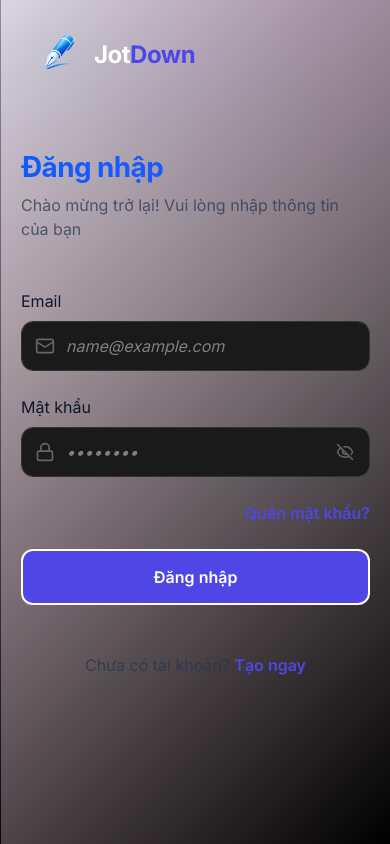
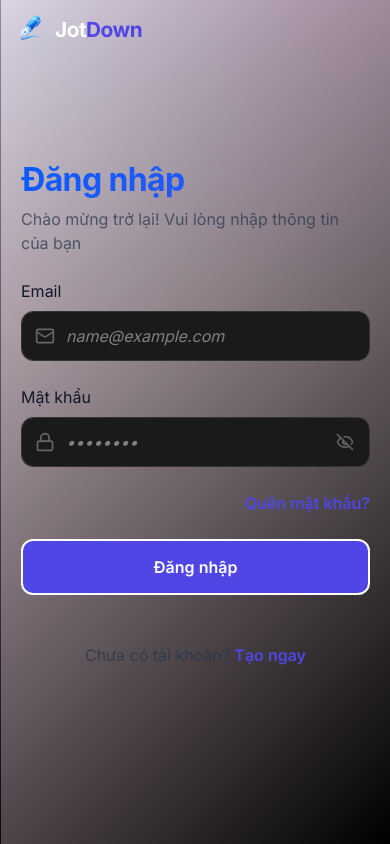
Before and after one commit to DinhPhucoder/JotDown, a React (Vite) app in the folder frontend/: page /login in a window 390 px wide. Built offline with nearby package versions, Linux system fonts and the light colour scheme; a web font is replaced by a local one.

Commit message:
responsive logo

```diff
--- a/frontend/src/pages/Authentication Pages/Auth.css
+++ b/frontend/src/pages/Authentication Pages/Auth.css
@@ -406,3 +406,44 @@ body {
 .back-btn:hover {
   color: white;
 }
+
+
+/* GIAO DIỆN CHO ĐIỆN THOẠI & TABLET (Dưới 992px) */
+@media (max-width: 991.98px) {
+
+  /* Giảm khoảng cách từ chữ "Đăng nhập" xuống các ô input */
+  .auth-header {
+    margin-bottom: 1.5rem !important;
+  }
+
+  .auth-header h1 {
+    font-size: 2rem;
+  }
+
+  .auth-logo {
+    position: fixed;
+    top: 5px;
+    left: 5px;
+    z-index: 100;
+    display: flex;
+    align-items: center;
+    text-decoration: none;
+    transition: opacity 0.2s ease;
+  }
+
+  /* Chỉnh kích thước logo (width & height) */
+  .auth-logo img {
+    width: 50px;
+    height: 50px;
+    object-fit: contain;
+    border-radius: 8px;
+  }
+
+  /* Chỉnh kích thước branding name (font-size) */
+  .auth-logo .brand-name {
+    font-size: 1.3rem;
+    font-weight: 800;
+    letter-spacing: -0.5px;
+    line-height: 1;
+  }
+}
```
